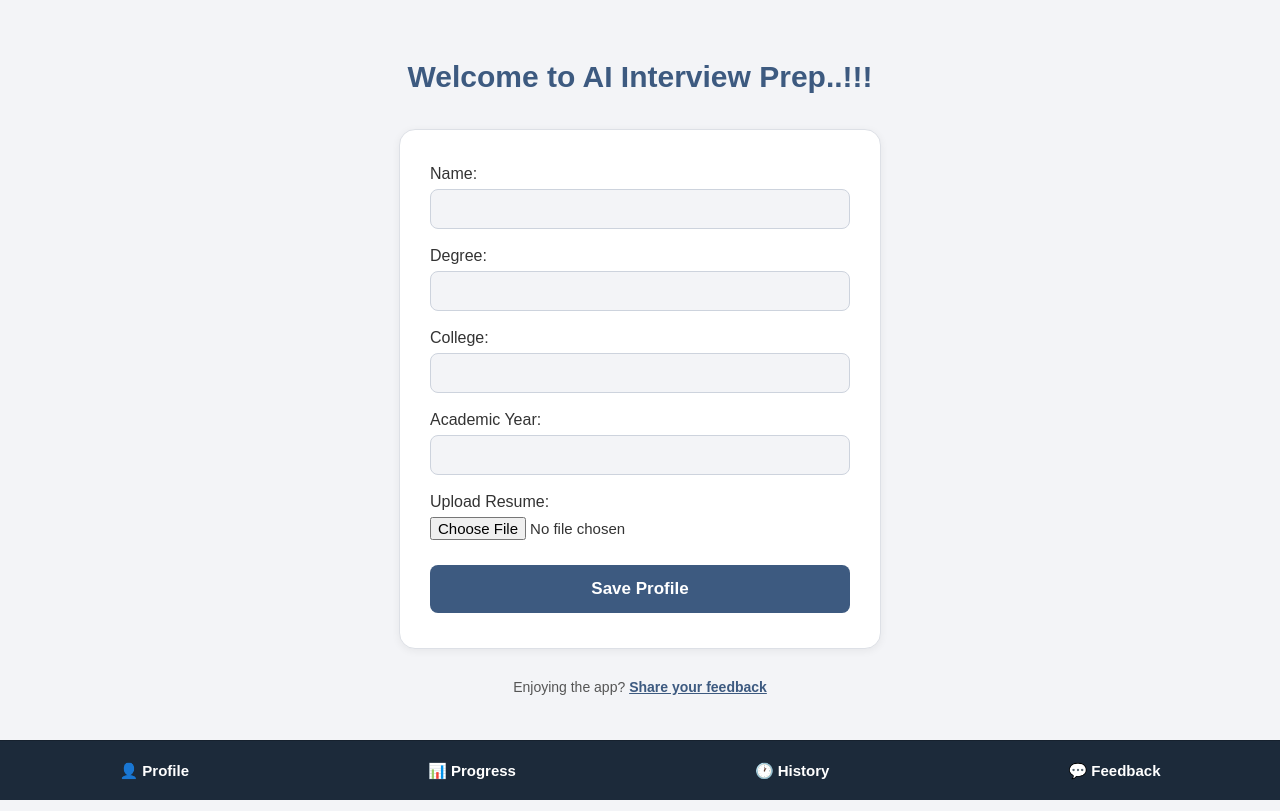
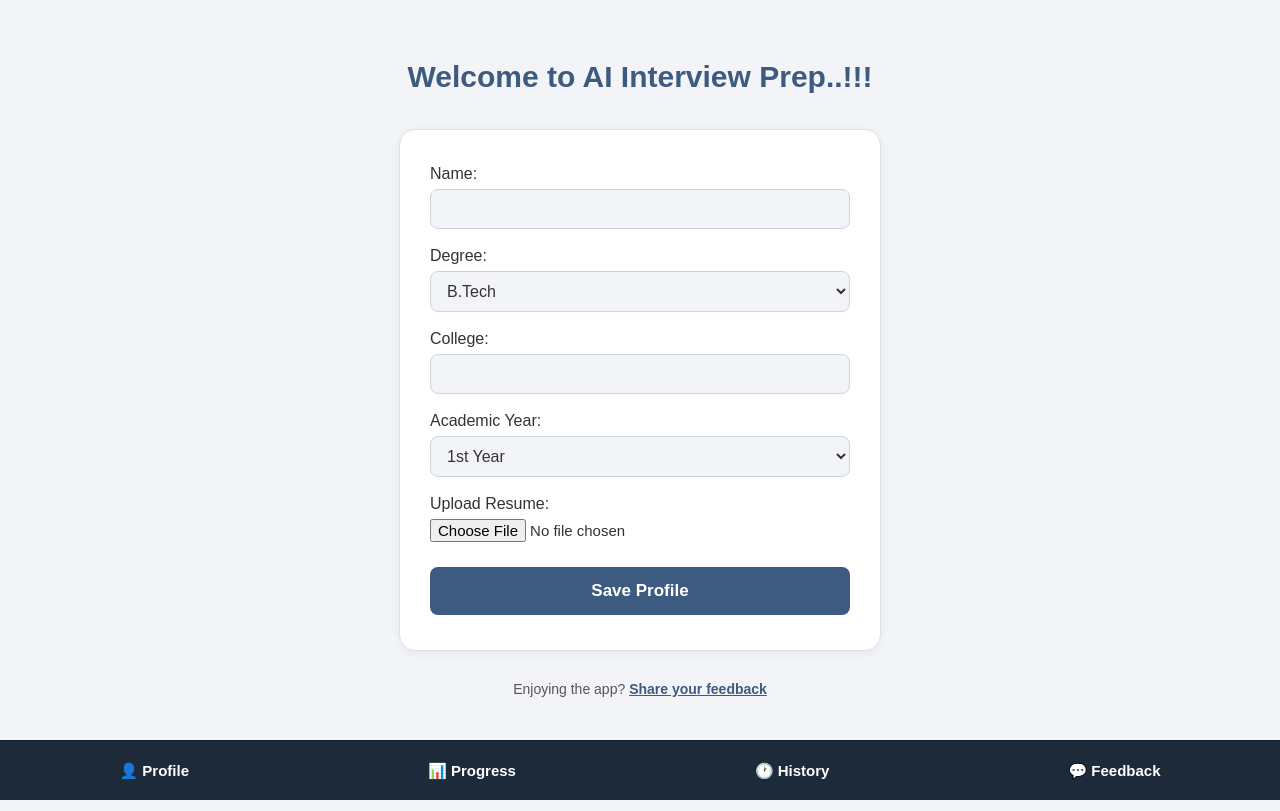
Before and after one commit to nish-coder04/AI--interview--coach, a Flask app: page / in a window 1280 px wide. Run offline with Flask 3, Linux system fonts and the light colour scheme.

Commit message:
Day 36 - Added degree and academic year dropdowns to profile form

```diff
--- a/app.py
+++ b/app.py
@@ -18,6 +18,7 @@ app.secret_key = "mysecretkey123"
 
 
 def init_db():
+    os.makedirs("resumes", exist_ok=True)
     conn = sqlite3.connect("database.db")
     cursor = conn.cursor()
     cursor.execute("""
--- a/templates/index.html
+++ b/templates/index.html
@@ -60,6 +60,23 @@
         }
 
         input[type="text"]:focus {
+            outline: none;
+            border-color: #3d5a80;
+        }
+
+        select {
+            width: 100%;
+            padding: 10px 12px;
+            box-sizing: border-box;
+            background-color: #f3f4f7;
+            border: 1px solid #cdd3dd;
+            color: #333333;
+            border-radius: 8px;
+            font-size: 16px;
+            font-family: Arial;
+        }
+
+        select:focus {
             outline: none;
             border-color: #3d5a80;
         }
@@ -136,13 +153,26 @@
             <input type="text" name="name">
 
             <label>Degree:</label>
-            <input type="text" name="degree">
+            <select name="degree">
+                <option value="btech">B.Tech</option>
+                <option value="be">B.E.</option>
+                <option value="bca">BCA</option>
+                <option value="bsc">B.Sc</option>
+                <option value="mtech">M.Tech</option>
+                <option value="mca">MCA</option>
+                <option value="other">Other</option>
+            </select>
 
             <label>College:</label>
             <input type="text" name="college">
 
             <label>Academic Year:</label>
-            <input type="text" name="year">
+            <select name="year">
+                <option value="1">1st Year</option>
+                <option value="2">2nd Year</option>
+                <option value="3">3rd Year</option>
+                <option value="4">4th Year</option>
+            </select>
 
             <label>Upload Resume:</label>
             <input type="file" name="resume">
```
